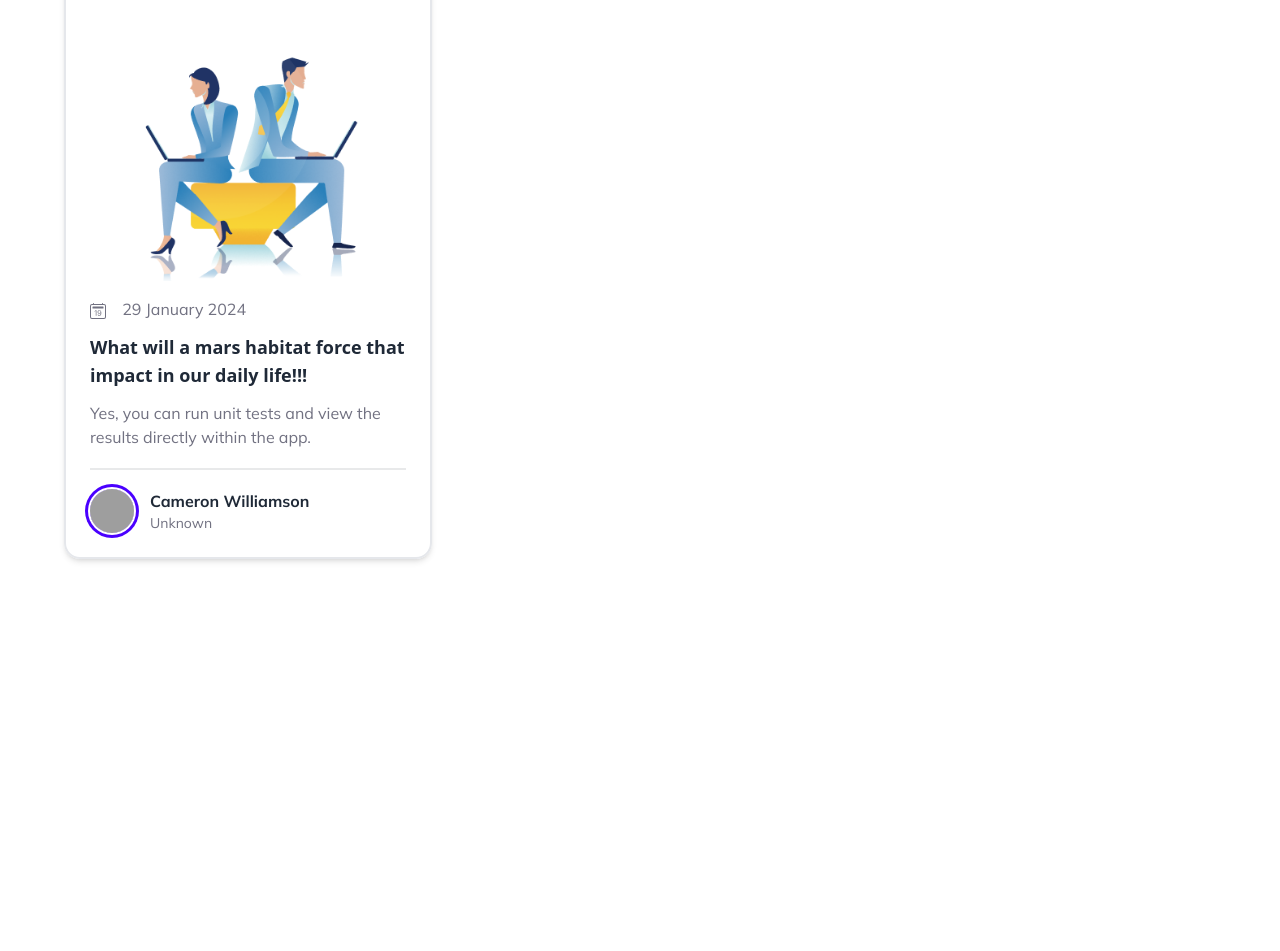
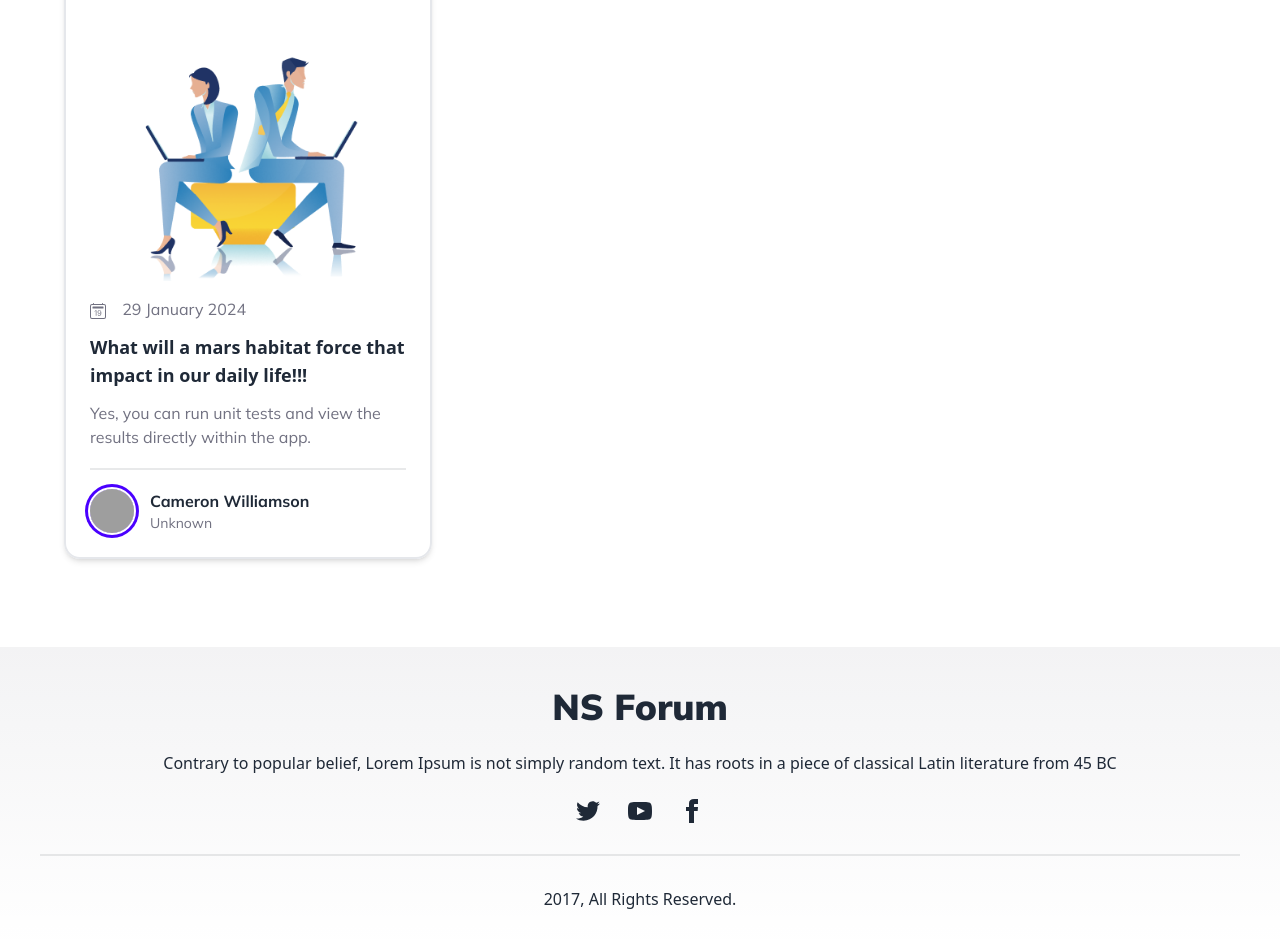
Before and after one commit to mdnumanahmed/ns-forum-js, a plain HTML site: page index.html in a window 1280 px wide. Shown: the part 2040-2991 px from the top of the page. Before the commit the page ends 2687 px from the top, so only its background shows below. Drawn offline with nearby package versions, Linux system fonts and the light colour scheme; grey boxes are pictures that could not be loaded.

Commit message:
Footer added

```diff
--- a/index.html
+++ b/index.html
@@ -534,6 +534,63 @@
       </div>
     </section>
     <!-- Latest Post Section End -->
+    <!-- Footer -->
+    <section>
+      <footer class="bg-gradient-to-b from-[#12132D0D] p-10">
+        <div class="container mx-auto text-center space-y-6">
+          <h1 class="text-4xl mulish font-black">NS Forum</h1>
+          <p class="">
+            Contrary to popular belief, Lorem Ipsum is not simply random text.
+            It has roots in a piece of classical Latin literature from 45 BC
+          </p>
+          <nav>
+            <div class="flex justify-center gap-7">
+              <a>
+                <svg
+                  xmlns="http://www.w3.org/2000/svg"
+                  width="24"
+                  height="24"
+                  viewBox="0 0 24 24"
+                  class="fill-current"
+                >
+                  <path
+                    d="M24 4.557c-.883.392-1.832.656-2.828.775 1.017-.609 1.798-1.574 2.165-2.724-.951.564-2.005.974-3.127 1.195-.897-.957-2.178-1.555-3.594-1.555-3.179 0-5.515 2.966-4.797 6.045-4.091-.205-7.719-2.165-10.148-5.144-1.29 2.213-.669 5.108 1.523 6.574-.806-.026-1.566-.247-2.229-.616-.054 2.281 1.581 4.415 3.949 4.89-.693.188-1.452.232-2.224.084.626 1.956 2.444 3.379 4.6 3.419-2.07 1.623-4.678 2.348-7.29 2.04 2.179 1.397 4.768 2.212 7.548 2.212 9.142 0 14.307-7.721 13.995-14.646.962-.695 1.797-1.562 2.457-2.549z"
+                  ></path>
+                </svg>
+              </a>
+              <a>
+                <svg
+                  xmlns="http://www.w3.org/2000/svg"
+                  width="24"
+                  height="24"
+                  viewBox="0 0 24 24"
+                  class="fill-current"
+                >
+                  <path
+                    d="M19.615 3.184c-3.604-.246-11.631-.245-15.23 0-3.897.266-4.356 2.62-4.385 8.816.029 6.185.484 8.549 4.385 8.816 3.6.245 11.626.246 15.23 0 3.897-.266 4.356-2.62 4.385-8.816-.029-6.185-.484-8.549-4.385-8.816zm-10.615 12.816v-8l8 3.993-8 4.007z"
+                  ></path>
+                </svg>
+              </a>
+              <a>
+                <svg
+                  xmlns="http://www.w3.org/2000/svg"
+                  width="24"
+                  height="24"
+                  viewBox="0 0 24 24"
+                  class="fill-current"
+                >
+                  <path
+                    d="M9 8h-3v4h3v12h5v-12h3.642l.358-4h-4v-1.667c0-.955.192-1.333 1.115-1.333h2.885v-5h-3.808c-3.596 0-5.192 1.583-5.192 4.615v3.385z"
+                  ></path>
+                </svg>
+              </a>
+            </div>
+          </nav>
+          <div class="divider"></div>
+          <p>2017, All Rights Reserved.</p>
+        </div>
+      </footer>
+    </section>
 
     <script src="js/app.js"></script>
   </body>
```
